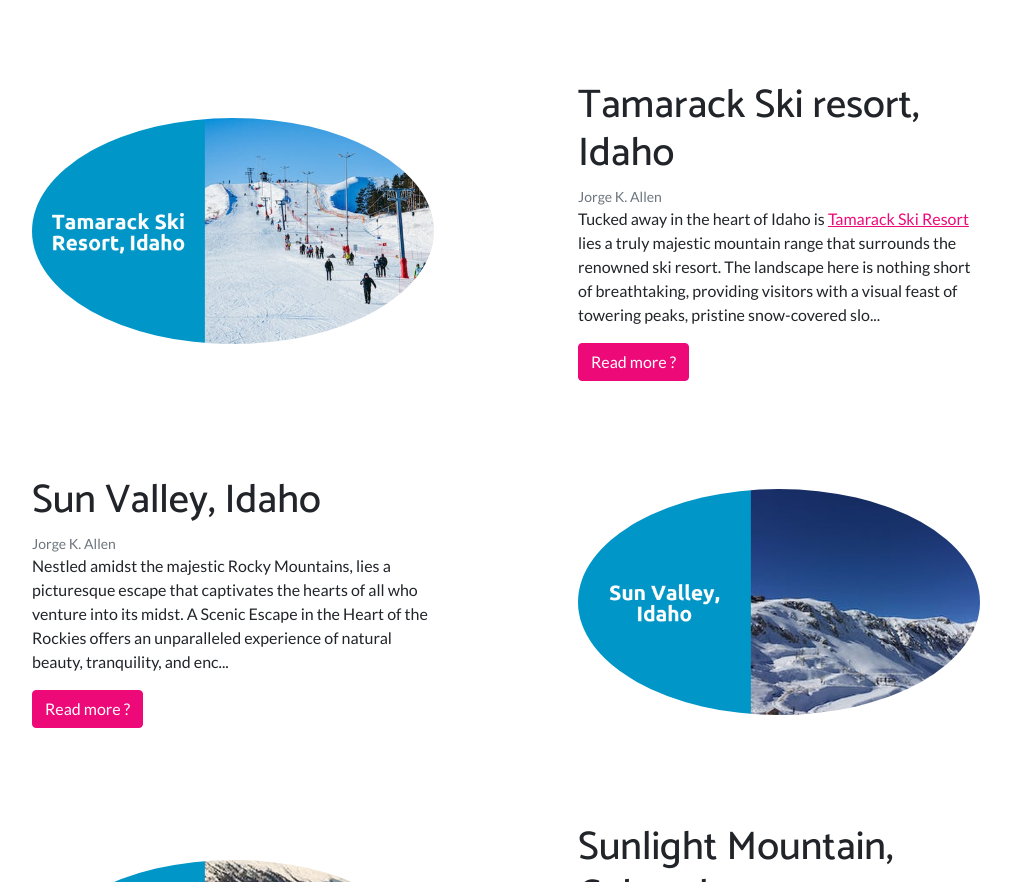
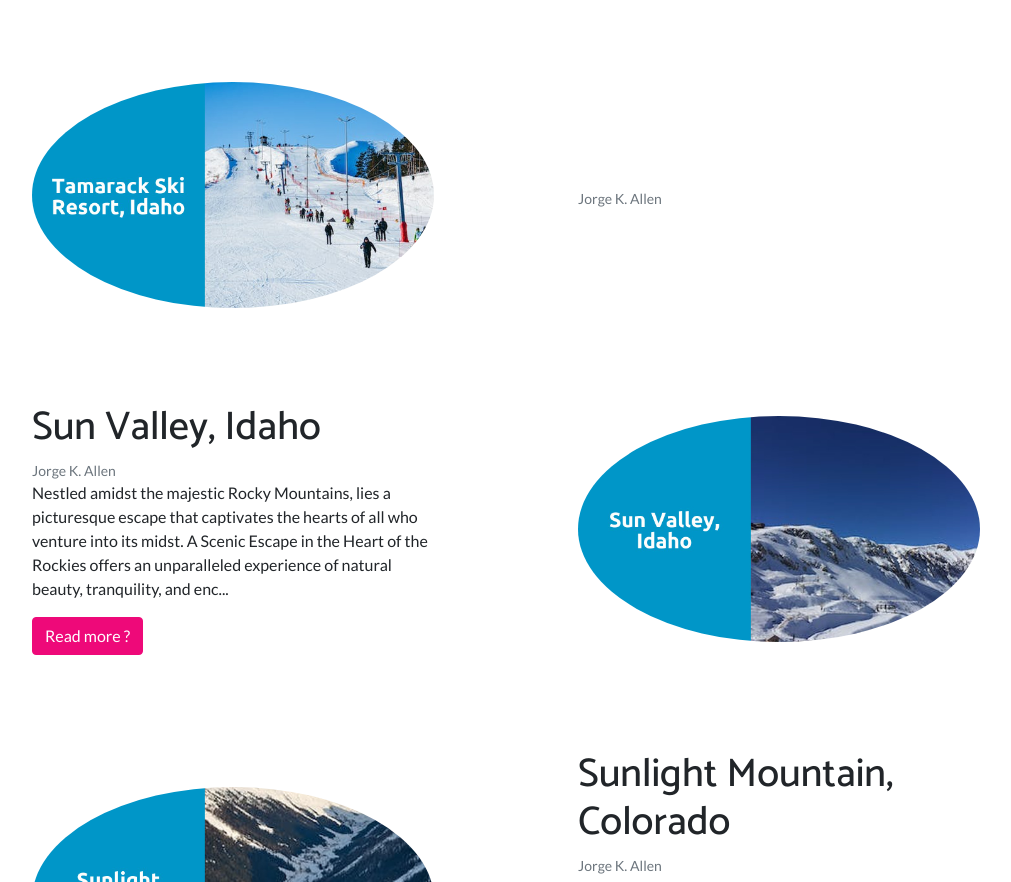
Before and after one commit to SEOBoise/ski-resorts, a plain HTML site: page index.html in a window 1280 px wide. Shown: the part 4427-5309 px from the top of the page, without its empty margins (134-1145 px from the left). Drawn offline with nearby package versions, Linux system fonts and the light colour scheme; a script that the page names is missing.

Commit message:
Update index.html

```diff
--- a/index.html
+++ b/index.html
@@ -290,11 +290,11 @@
                     </div>
                     <div class="col-lg-6 order-lg-1">
                         <div class="p-5">
-                            <h2 class="display-4">Tamarack Ski resort, Idaho</h2>
-                            <div class="small text-muted">Jorge K. Allen</div>
-                             <div class="small text-muted"></div>
-                             <p class="card-text">Tucked away in the heart of Idaho is <a href="https://tamarackidaho.com/">Tamarack Ski Resort</a> lies a truly majestic mountain range that surrounds the renowned ski resort. The landscape here is nothing short of breathtaking, providing visitors with a visual feast of towering peaks, pristine snow-covered slo...</p>
-                            <a class="btn btn-primary" target="_blank" href="tamarack-ski-resort-idaho-1.html">Read more ?</a>
+                            <h2 class="display-4"></h2>
+                            <div class="small text-muted">Jorge K. Allen</div>
+                             <div class="small text-muted"></div>
+                             <p class="card-text"></p>
+
                         </div>
                     </div>
                 </div>
```
